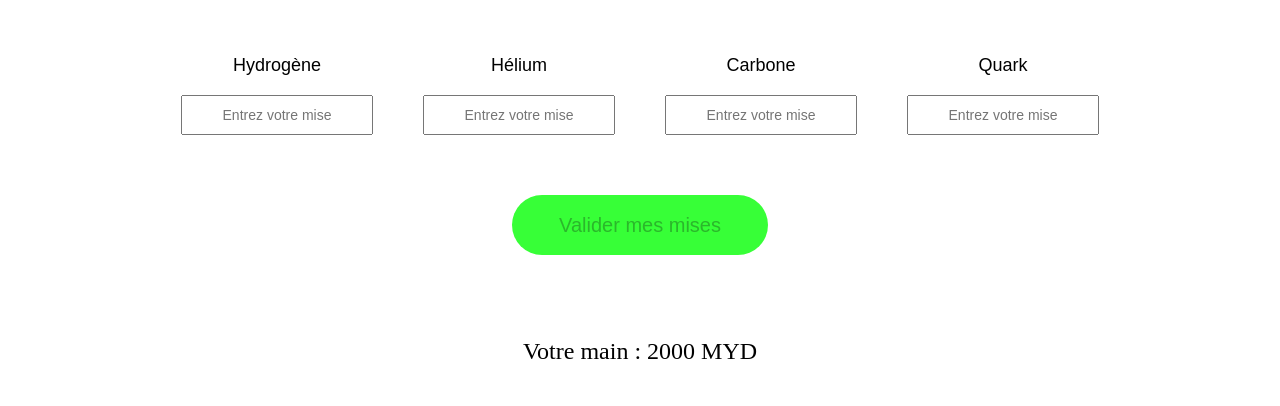
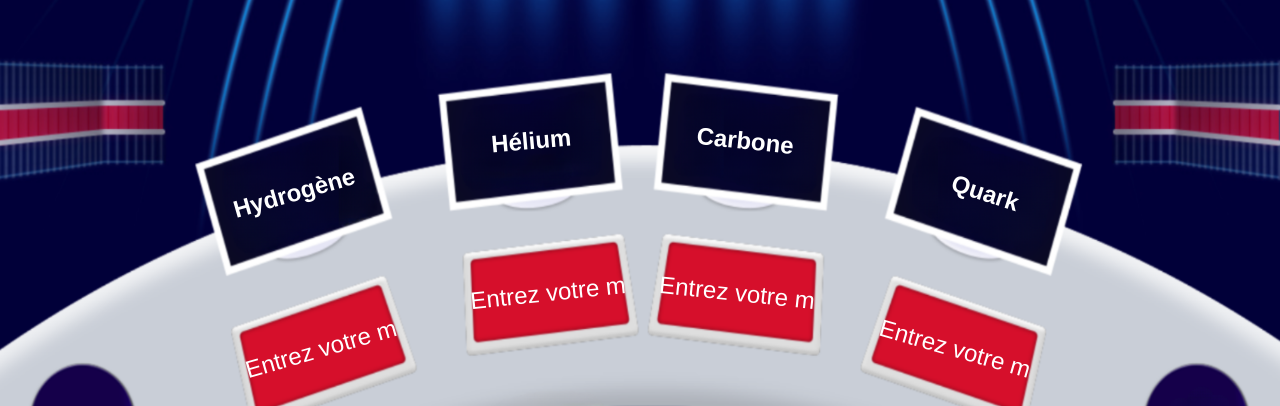
Before and after one commit to LesGarsDuFond/AppReact, a React app: page / in a window 1280 px wide. Shown: the part 271-677 px from the top of the page. Built offline with nearby package versions, Linux system fonts and the light colour scheme.

Commit message:
avce le fond

```diff
--- a/public/index.css
+++ b/public/index.css
@@ -2,6 +2,7 @@
     margin: 0;
     padding: 0;
     box-sizing: border-box;
+    overflow: hidden;
   }
 
   #root {
--- a/src/Components/Home/Home.js
+++ b/src/Components/Home/Home.js
@@ -1,6 +1,7 @@
 import './Homes.css';
-import Question from "../Question/Question.js"
-import lesQuestion from "../lesQuestion.js"
+import Question from "../Question/Question.js";
+import lesQuestion from "../lesQuestion.js";
+import billet from "../../Picture/billet.png";
 import { useState, useEffect } from 'react';
 
 
@@ -8,12 +9,9 @@ function Home() {
 
     const [mise, setMise] = useState(2000)
 
+    const [result, setResult] = useState(false)
+
     const question = lesQuestion
-
-    const questionSuivante = () => {
-        setActif(actifblock+1)
-        document.getElementsByClassName('button')[0].disabled = true;
-    }
 
     const [actifblock, setActif] = useState([])
 
@@ -23,17 +21,17 @@ function Home() {
 
     return (
         <>
-            <div className="Home">
-                <h1 className="GameName">Money Drop</h1>
+            <div className={result ? "None" : "Home"}>
                 {
                     question.map((q, index) => (
                         <div className={actifblock == index ? "question" : "none"}>
-                            <Question question={q} param={index} setMise={setMise} mise={mise} questionSuivante={questionSuivante}/>
+                            <Question question={q} param={index} setMise={setMise} mise={mise}/>
                         </div>
                     ))
                 }
+                <div>
+                </div>
                 <div className="VotreMain">Votre main : {mise} MYD</div>
-                <button disabled="disabled" className='button'>Suivant</button>
             </div>
         </>
     );
--- a/src/Components/Home/Homes.css
+++ b/src/Components/Home/Homes.css
@@ -1,11 +1,9 @@
 .Home {
     width: 100vw;
     height: 100vh;
-    display: flex;
-    justify-content: center;
-    align-items: center;
-    flex-direction: column;
-    gap: 50px;
+    background-image: url("../../Picture/fond.png");
+    background-repeat: no-repeat;
+    background-size: 100vw 100vh;
 }
 
 .Home .GameName {
@@ -18,21 +16,25 @@
 
 .Home .question {
     width: 100vw;
-    height: 50vh;
+    height: 100vh;
+    position: absolute;
+}
+
+.Home .VotreMain {
+    color: white;
+    font-weight: 500;
+    font-size: 32px;
+    position: absolute;
+    width: 100vw;
+    top: 85vh;
+    height: 10vh;
+    left: 50vw;
+    width: auto;
     display: flex;
     align-items: center;
-    flex-direction: column;
-    padding-top: 60px;
-    gap: 60px;
+    justify-content: center;
 }
 
-.Home .button {
-    width: 30vw;
-    height: 60px;
-    border-radius: 50px;
-    border: none;
-    background-color: lightgreen;
-    font-size: 20px;
-    font-weight: 600;
-    cursor: pointer;
+.None {
+    display: none;
 }
--- a/src/Components/Question/Question.css
+++ b/src/Components/Question/Question.css
@@ -1,4 +1,4 @@
-.form {
+/* .form {
     display: flex;
     justify-content: center;
     align-items: center;
@@ -25,6 +25,21 @@
     border: none;
     font-size: 18px;
     user-select: none;
+    background-color: white;
+}
+
+.form div .green {
+    background-color: green;
+    border: none;
+    font-size: 18px;
+    user-select: none;
+}
+
+.form div .red {
+    background-color: red;
+    border: none;
+    font-size: 18px;
+    user-select: none;
 }
 
 .valid {
@@ -39,4 +54,120 @@
 
 .VotreMain {
     font-size: 24px;
+} */
+
+
+h1 {
+    color: white;
+    width: 65vw;
+    height: 21vh;
+    position: absolute;
+    top: 6vh;
+    display: flex;
+    align-items: center;
+    justify-content: center;
+    margin-left: 17.5vw;
+    font-size: 48px;
+    border-radius: 200px;
 }
+
+.form {
+    width: 100vw;
+    height: 45vh;
+    position: absolute;
+    top: 42vh;
+    display: flex;
+    flex-direction: row;
+}
+
+.form div {
+    display: flex;
+    flex-direction: column;
+    width: 17.5vw;
+    height: 45vh;
+    position: absolute;
+}
+
+.form div:nth-child(1) {
+    left: 15vw;
+}
+.form div:nth-child(2) {
+    left: 32.5vw;
+}
+.form div:nth-child(3) {
+    left: 50vw;
+}
+.form div:nth-child(4) {
+    left: 67.5vw;
+}
+
+.form div .response {
+    border: none;
+    outline: none;
+    position: absolute;
+    width: 13vw;
+    height: 14vh;
+    text-align: center;
+    font-size: 24px;
+    background-color: transparent;
+    color: white;
+    font-weight: bold;
+}
+
+.form div:nth-child(1) .response {
+    top: 9vh;
+    left: 1.5vw;
+    transform : rotate(-16deg);
+}
+.form div:nth-child(2) .response {
+    top: 2.5vh;
+    left: 2.5vw;
+    transform : rotate(-5deg);
+}
+.form div:nth-child(3) .response {
+    top: 2.5vh;
+    left: 1.75vw;
+    transform : rotate(6deg);
+}
+.form div:nth-child(4) .response {
+    top: 9vh;
+    left: 3vw;
+    transform : rotate(18deg);
+}
+
+.form div .input {
+    border: none;
+    outline: none;
+    position: absolute;
+    width: 12.25vw;
+    height: 11vh;
+    text-align: center;
+    font-size: 24px;
+    background-color: transparent;
+    color: white;
+}
+
+.form div .input::placeholder {
+    color: white;
+}
+
+.form div:nth-child(1) .input {
+    bottom: 4vh;
+    left: 4vw;
+    transform : rotate(-16deg);
+}
+.form div:nth-child(2) .input {
+    bottom: 11vh;
+    left: 4.25vw;
+    transform : rotate(-6deg);
+}
+.form div:nth-child(3) .input {
+    bottom: 11vh;
+    left: 1.5vw;
+    transform : rotate(6deg);
+}
+.form div:nth-child(4) .input {
+    bottom: 4vh;
+    left: 1vw;
+    transform : rotate(16deg);
+}
--- a/src/Components/Question/Question.js
+++ b/src/Components/Question/Question.js
@@ -1,59 +1,69 @@
 import './Question.css';
-import { useState, useEffect } from 'react';
+import { useState } from 'react';
 
 function Question(props) {
 
     const [votremain, setvotremain] = useState([props.mise])
 
-    const validmise = () => {
-        var vraimise = 0
+    const [vraimise, setvraimise] = useState(0)
+
+    const [disabled, setDisabled] = useState(true)
+
+    const [color, setColor] = useState(["white", "white", "white", "white"])
+
+    const lesRep = [
+        props.question.options[0],
+        props.question.options[1],
+        props.question.options[2],
+        props.question.options[3]
+    ]
+
+    const validmise = (event) => {
+        var tbColor = []
         for(let y = 0; y < props.question.options.length; y++)
         {
             var id = props.param+"mise"+y
-            var idrep = "reponse"+y+""+props.param
-            if(document.getElementsByClassName(idrep)[0].value == props.question.answer)
+            if(lesRep[y] == props.question.answer)
             {
-                vraimise += parseFloat(document.getElementsByClassName(id)[0].value)
-                document.getElementsByClassName(idrep)[0].style.backgroundColor = "green"
+                tbColor.push("green")
             }
             else
             {
-                document.getElementsByClassName(idrep)[0].style.backgroundColor = "red"
+                tbColor.push("red")
             }
         }
+        setColor(tbColor)
         setvotremain(vraimise)
         props.setMise(vraimise)
-        document.getElementsByClassName('button')[0].disabled = false;
-        document.getElementsByClassName('button')[0].addEventListener("click", props.questionSuivante);
+        props.setDisabledbtn(false)
     }
 
-    const verifMise = () => {
+    const verifMise = (event) => {
         var nbMise = 0;
         var resteMise = 0;
-        for(let y = 0; y < props.question.options.length; y++)
+
+        if(event.target.value != "")
         {
-            var id = props.param+"mise"+y
-            if(document.getElementsByClassName(id)[0].value != "")
+            for(let y = 0; y < props.question.options.length; y++)
             {
-                nbMise++
-                resteMise = resteMise + parseFloat(document.getElementsByClassName(id)[0].value)
+                if(lesRep[y] == props.question.answer)
+                {
+                    setvraimise(event.target.value)
+                }
             }
+            nbMise++
+            resteMise = resteMise + parseFloat(event.target.value)
         }
 
         if(nbMise > 0 && props.mise - resteMise == 0)
         {
-            document.getElementsByClassName("valider"+props.param)[0].disabled = false;
-            document.getElementsByClassName("valider"+props.param)[0].addEventListener("click", validmise);
+            setDisabled(false)
         }
         else
         {
-            document.getElementsByClassName("valider"+props.param)[0].disabled = true;
+            setDisabled(true)
         }
     }
-
-    // useEffect(() => {
-    //     document.getElementsByClassName('button')[0].disabled = true;
-    // },)
 
     return (
         <>
@@ -62,13 +72,13 @@ function Question(props) {
                 {
                     props.question.options.map((index, i) => (
                         <div>
-                            <input className={"response reponse"+i+""+props.param} value={index}/>
-                            <input onChange={() => verifMise()} className={props.param+"mise"+i} placeholder="Entrez votre mise"/>
+                            <input className={color[i] == "white" ? "response reponse"+i+""+props.param : color[i] == "red" ? "response red" : "response green"} value={index}/>
+                            <input onChange={verifMise} className={"input " + props.param+"mise"+i} placeholder="Entrez votre mise"/>
                         </div>
                     ))
                 }
             </div>
-            <button disabled="disabled" className={"valid valider"+props.param}>Valider mes mises</button>
+            {/* <button onClick={validmise} disabled={disabled} className={"valid valider"+props.param}>Valider mes mises</button> */}
         </>
     );
 
--- a/src/Components/Resultat/Resultat.js
+++ b/src/Components/Resultat/Resultat.js
@@ -2,7 +2,7 @@ import './Resultat.css';
 import { useEffect } from 'react';
 
 
-function Resultat() {
+function Resultat(props) {
 
     useEffect(() => {
         // setActif(0)
@@ -10,6 +10,7 @@ function Resultat() {
 
     return (
         <>
+            <p>Vous avez finis les questions, il vous reste {props.result} MYD</p>
         </>
     );
 
--- a/src/Components/lesQuestion.js
+++ b/src/Components/lesQuestion.js
@@ -8,145 +8,145 @@ export default [
           "Quark"
         ],
         "answer": "Quark"
-      },
-      {
-        "question": "Qui a inventé la première machine à calculer mécanique en 1642 ?",
-        "options": [
-          "Blaise Pascal",
-          "Gottfried Wilhelm Leibniz",
-          "Charles Babbage",
-          "Alan Turing"
-        ],
-        "answer": "Blaise Pascal"
-      },
-      {
-        "question": "Quel est le nom de la plus ancienne université du monde encore en activité ?",
-        "options": [
-          "Université de Bologne",
-          "Université de Paris",
-          "Université d'Oxford",
-          "Université de Cambridge"
-        ],
-        "answer": "Université de Bologne"
-      },
-      {
-        "question": "Quel est le nom de la plus grande étoile connue à ce jour ?",
-        "options": [
-          "Véga",
-          "Antarès",
-          "Rigel",
-          "UY Scuti"
-        ],
-        "answer": "UY Scuti"
-      },
-      {
-        "question": "Dans quelle ville se trouve la plus grande bibliothèque du monde ?",
-        "options": [
-          "Londres",
-          "New York",
-          "Paris",
-          "Pékin"
-        ],
-        "answer": "Pékin"
-      },
-      {
-        "question": "Qui a découvert la structure en double hélice de l'ADN ?",
-        "options": [
-          "Francis Crick et James Watson",
-          "Rosalind Franklin",
-          "Maurice Wilkins",
-          "Linus Pauling"
-        ],
-        "answer": "Francis Crick et James Watson"
-      },
-      {
-        "question": "Quel est le nom de la plus grande barrière de corail du monde ?",
-        "options": [
-          "Grande Barrière de corail",
-          "Barrière de corail de Belize",
-          "Barrière de corail de la mer Rouge",
-          "Barrière de corail de Tubbataha"
-        ],
-        "answer": "Grande Barrière de corail"
-      },
-      {
-        "question": "Qui a écrit le livre \"Principia Mathematica\", qui a posé les bases de la physique classique ?",
-        "options": [
-          "Isaac Newton",
-          "Albert Einstein",
-          "Galilée",
-          "Max Planck"
-        ],
-        "answer": "Isaac Newton"
-      },
-      {
-        "question": "Quel est le nom du plus grand canyon du système solaire ?",
-        "options": [
-          "Grand Canyon (Arizona, États-Unis)",
-          "Valles Marineris (sur Mars)",
-          "Verdon (France)",
-          "Blyde River Canyon (Afrique du Sud)"
-        ],
-        "answer": "Valles Marineris (sur Mars)"
-      },
-      {
-        "question": "Quelle est la constante de structure fine et à quoi sert-elle en physique ?",
-        "options": [
-          "1/137 et elle décrit l'intensité de l'interaction électromagnétique entre deux particules chargées",
-          "3,14159 et elle permet de calculer l'aire d'un cercle",
-          "299 792 458 m/s et elle décrit la vitesse de la lumière dans le vide",
-          "6,626 x 10^-34 J.s et elle permet de calculer l'énergie des photons"
-        ],
-        "answer": "1/137 et elle décrit l'intensité de l'interaction électromagnétique entre deux particules chargées"
-      },
-      {
-        "question": "Quel est le nom de la molécule qui permet aux plantes de transformer l'énergie lumineuse en énergie chimique lors de la photosynthèse ?",
-        "options": [
-          "Chlorophylle",
-          "Caroténoïdes",
-          "Phycocyanine",
-          "Bactériochlorophylle"
-        ],
-        "answer": "Chlorophylle"
-      },
-      {
-        "question": "Quel est le nom de la plus grande éruption volcanique connue à ce jour ?",
-        "options": [
-          "Éruption du Tambora en 1815",
-          "Éruption du Krakatoa en 1883",
-          "Éruption du mont Saint Helens en 1980",
-          "Éruption du Toba il y a 74 000 ans"
-        ],
-        "answer": "Éruption du Toba il y a 74 000 ans"
-      },
-      {
-        "question": "Qui a démontré mathématiquement que toute fonction continue sur un intervalle fermé est la somme d'une série de fonctions trigonométriques ?",
-        "options": [
-          "Leonhard Euler",
-          "Joseph Fourier",
-          "Carl Friedrich Gauss",
-          "Bernhard Riemann"
-        ],
-        "answer": "Joseph Fourier"
-      },
-      {
-        "question": "Quel est le nom de l'équation qui décrit la probabilité d'observer une particule à un endroit précis dans l'espace ?",
-        "options": [
-          "Équation de Schrödinger",
-          "Équation de Dirac",
-          "Équation de Klein-Gordon",
-          "Équation des ondes électromagnétiques"
-        ],
-        "answer": "Équation de Schrödinger"
-      },
-      {
-        "question": "Quelle est la formule de la théorie de la relativité restreinte qui permet de calculer la masse d'une particule en fonction de sa vitesse ?",
-        "options": [
-          "m = m0/(1-v^2/c^2)^(1/2)",
-          "E = mc^2",
-          "p=h/λ",
-          "F=ma"
-        ],
-        "answer": "m = m0/(1-v^2/c^2)^(1/2)"
       }
+      // {
+      //   "question": "Qui a inventé la première machine à calculer mécanique en 1642 ?",
+      //   "options": [
+      //     "Blaise Pascal",
+      //     "Gottfried Wilhelm Leibniz",
+      //     "Charles Babbage",
+      //     "Alan Turing"
+      //   ],
+      //   "answer": "Blaise Pascal"
+      // },
+      // {
+      //   "question": "Quel est le nom de la plus ancienne université du monde encore en activité ?",
+      //   "options": [
+      //     "Université de Bologne",
+      //     "Université de Paris",
+      //     "Université d'Oxford",
+      //     "Université de Cambridge"
+      //   ],
+      //   "answer": "Université de Bologne"
+      // },
+      // {
+      //   "question": "Quel est le nom de la plus grande étoile connue à ce jour ?",
+      //   "options": [
+      //     "Véga",
+      //     "Antarès",
+      //     "Rigel",
+      //     "UY Scuti"
+      //   ],
+      //   "answer": "UY Scuti"
+      // },
+      // {
+      //   "question": "Dans quelle ville se trouve la plus grande bibliothèque du monde ?",
+      //   "options": [
+      //     "Londres",
+      //     "New York",
+      //     "Paris",
+      //     "Pékin"
+      //   ],
+      //   "answer": "Pékin"
+      // },
+      // {
+      //   "question": "Qui a découvert la structure en double hélice de l'ADN ?",
+      //   "options": [
+      //     "Francis Crick et James Watson",
+      //     "Rosalind Franklin",
+      //     "Maurice Wilkins",
+      //     "Linus Pauling"
+      //   ],
+      //   "answer": "Francis Crick et James Watson"
+      // },
+      // {
+      //   "question": "Quel est le nom de la plus grande barrière de corail du monde ?",
+      //   "options": [
+      //     "Grande Barrière de corail",
+      //     "Barrière de corail de Belize",
+      //     "Barrière de corail de la mer Rouge",
+      //     "Barrière de corail de Tubbataha"
+      //   ],
+      //   "answer": "Grande Barrière de corail"
+      // },
+      // {
+      //   "question": "Qui a écrit le livre \"Principia Mathematica\", qui a posé les bases de la physique classique ?",
+      //   "options": [
+      //     "Isaac Newton",
+      //     "Albert Einstein",
+      //     "Galilée",
+      //     "Max Planck"
+      //   ],
+      //   "answer": "Isaac Newton"
+      // },
+      // {
+      //   "question": "Quel est le nom du plus grand canyon du système solaire ?",
+      //   "options": [
+      //     "Grand Canyon (Arizona, États-Unis)",
+      //     "Valles Marineris (sur Mars)",
+      //     "Verdon (France)",
+      //     "Blyde River Canyon (Afrique du Sud)"
+      //   ],
+      //   "answer": "Valles Marineris (sur Mars)"
+      // },
+      // {
+      //   "question": "Quelle est la constante de structure fine et à quoi sert-elle en physique ?",
+      //   "options": [
+      //     "1/137 et elle décrit l'intensité de l'interaction électromagnétique entre deux particules chargées",
+      //     "3,14159 et elle permet de calculer l'aire d'un cercle",
+      //     "299 792 458 m/s et elle décrit la vitesse de la lumière dans le vide",
+      //     "6,626 x 10^-34 J.s et elle permet de calculer l'énergie des photons"
+      //   ],
+      //   "answer": "1/137 et elle décrit l'intensité de l'interaction électromagnétique entre deux particules chargées"
+      // },
+      // {
+      //   "question": "Quel est le nom de la molécule qui permet aux plantes de transformer l'énergie lumineuse en énergie chimique lors de la photosynthèse ?",
+      //   "options": [
+      //     "Chlorophylle",
+      //     "Caroténoïdes",
+      //     "Phycocyanine",
+      //     "Bactériochlorophylle"
+      //   ],
+      //   "answer": "Chlorophylle"
+      // },
+      // {
+      //   "question": "Quel est le nom de la plus grande éruption volcanique connue à ce jour ?",
+      //   "options": [
+      //     "Éruption du Tambora en 1815",
+      //     "Éruption du Krakatoa en 1883",
+      //     "Éruption du mont Saint Helens en 1980",
+      //     "Éruption du Toba il y a 74 000 ans"
+      //   ],
+      //   "answer": "Éruption du Toba il y a 74 000 ans"
+      // },
+      // {
+      //   "question": "Qui a démontré mathématiquement que toute fonction continue sur un intervalle fermé est la somme d'une série de fonctions trigonométriques ?",
+      //   "options": [
+      //     "Leonhard Euler",
+      //     "Joseph Fourier",
+      //     "Carl Friedrich Gauss",
+      //     "Bernhard Riemann"
+      //   ],
+      //   "answer": "Joseph Fourier"
+      // },
+      // {
+      //   "question": "Quel est le nom de l'équation qui décrit la probabilité d'observer une particule à un endroit précis dans l'espace ?",
+      //   "options": [
+      //     "Équation de Schrödinger",
+      //     "Équation de Dirac",
+      //     "Équation de Klein-Gordon",
+      //     "Équation des ondes électromagnétiques"
+      //   ],
+      //   "answer": "Équation de Schrödinger"
+      // },
+      // {
+      //   "question": "Quelle est la formule de la théorie de la relativité restreinte qui permet de calculer la masse d'une particule en fonction de sa vitesse ?",
+      //   "options": [
+      //     "m = m0/(1-v^2/c^2)^(1/2)",
+      //     "E = mc^2",
+      //     "p=h/λ",
+      //     "F=ma"
+      //   ],
+      //   "answer": "m = m0/(1-v^2/c^2)^(1/2)"
+      // }
 ]
```
Also changed, not shown: src/Picture/billet.png (added), src/Picture/carte_cacher.png (deleted), src/Picture/fond.png (added).
